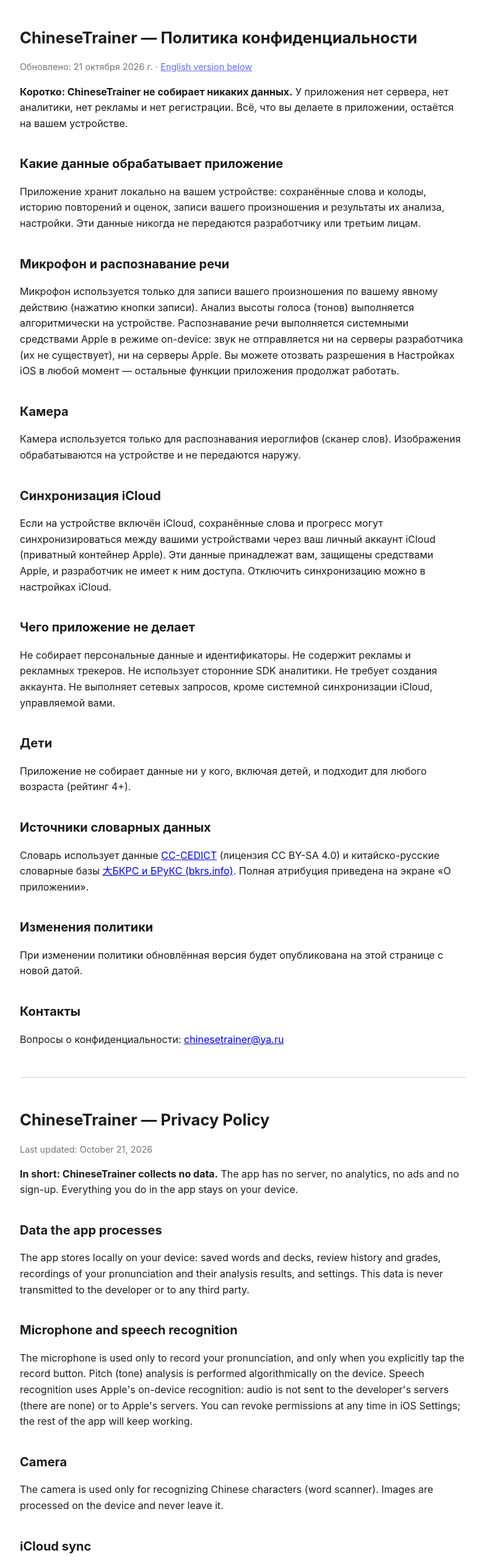
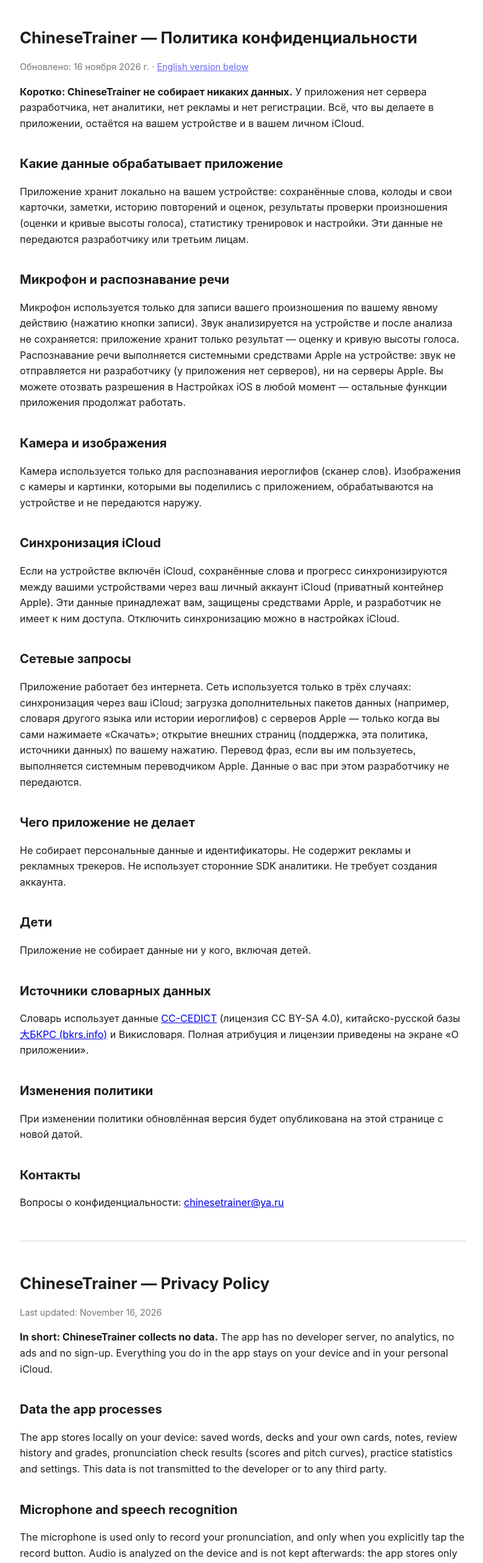
Before and after one commit to agureevroman/chinesetrainer-site, a plain HTML site: page privacy/index.html in a window 1280 px wide. Shown: the top 2522 px of the page at 62% size, without its empty margins (248-1028 px from the left). Drawn offline with Linux system fonts and the light colour scheme.

Commit message:
Update index.html

```diff
--- a/privacy/index.html
+++ b/privacy/index.html
@@ -25,30 +25,33 @@
 <body>
 
 <h1>ChineseTrainer — Политика конфиденциальности</h1>
-<p class="updated">Обновлено: 21 октября 2026 г. · <a href="#en">English version below</a></p>
+<p class="updated">Обновлено: 16 ноября 2026 г. · <a href="#en">English version below</a></p>
 
-<p><strong>Коротко: ChineseTrainer не собирает никаких данных.</strong> У приложения нет сервера, нет аналитики, нет рекламы и нет регистрации. Всё, что вы делаете в приложении, остаётся на вашем устройстве.</p>
+<p><strong>Коротко: ChineseTrainer не собирает никаких данных.</strong> У приложения нет сервера разработчика, нет аналитики, нет рекламы и нет регистрации. Всё, что вы делаете в приложении, остаётся на вашем устройстве и в вашем личном iCloud.</p>
 
 <h2>Какие данные обрабатывает приложение</h2>
-<p>Приложение хранит локально на вашем устройстве: сохранённые слова и колоды, историю повторений и оценок, записи вашего произношения и результаты их анализа, настройки. Эти данные никогда не передаются разработчику или третьим лицам.</p>
+<p>Приложение хранит локально на вашем устройстве: сохранённые слова, колоды и свои карточки, заметки, историю повторений и оценок, результаты проверки произношения (оценки и кривые высоты голоса), статистику тренировок и настройки. Эти данные не передаются разработчику или третьим лицам.</p>
 
 <h2>Микрофон и распознавание речи</h2>
-<p>Микрофон используется только для записи вашего произношения по вашему явному действию (нажатию кнопки записи). Анализ высоты голоса (тонов) выполняется алгоритмически на устройстве. Распознавание речи выполняется системными средствами Apple в режиме on-device: звук не отправляется ни на серверы разработчика (их не существует), ни на серверы Apple. Вы можете отозвать разрешения в Настройках iOS в любой момент — остальные функции приложения продолжат работать.</p>
+<p>Микрофон используется только для записи вашего произношения по вашему явному действию (нажатию кнопки записи). Звук анализируется на устройстве и после анализа не сохраняется: приложение хранит только результат — оценку и кривую высоты голоса. Распознавание речи выполняется системными средствами Apple на устройстве: звук не отправляется ни разработчику (у приложения нет серверов), ни на серверы Apple. Вы можете отозвать разрешения в Настройках iOS в любой момент — остальные функции приложения продолжат работать.</p>
 
-<h2>Камера</h2>
-<p>Камера используется только для распознавания иероглифов (сканер слов). Изображения обрабатываются на устройстве и не передаются наружу.</p>
+<h2>Камера и изображения</h2>
+<p>Камера используется только для распознавания иероглифов (сканер слов). Изображения с камеры и картинки, которыми вы поделились с приложением, обрабатываются на устройстве и не передаются наружу.</p>
 
 <h2>Синхронизация iCloud</h2>
-<p>Если на устройстве включён iCloud, сохранённые слова и прогресс могут синхронизироваться между вашими устройствами через ваш личный аккаунт iCloud (приватный контейнер Apple). Эти данные принадлежат вам, защищены средствами Apple, и разработчик не имеет к ним доступа. Отключить синхронизацию можно в настройках iCloud.</p>
+<p>Если на устройстве включён iCloud, сохранённые слова и прогресс синхронизируются между вашими устройствами через ваш личный аккаунт iCloud (приватный контейнер Apple). Эти данные принадлежат вам, защищены средствами Apple, и разработчик не имеет к ним доступа. Отключить синхронизацию можно в настройках iCloud.</p>
+
+<h2>Сетевые запросы</h2>
+<p>Приложение работает без интернета. Сеть используется только в трёх случаях: синхронизация через ваш iCloud; загрузка дополнительных пакетов данных (например, словаря другого языка или истории иероглифов) с серверов Apple — только когда вы сами нажимаете «Скачать»; открытие внешних страниц (поддержка, эта политика, источники данных) по вашему нажатию. Перевод фраз, если вы им пользуетесь, выполняется системным переводчиком Apple. Данные о вас при этом разработчику не передаются.</p>
 
 <h2>Чего приложение не делает</h2>
-<p>Не собирает персональные данные и идентификаторы. Не содержит рекламы и рекламных трекеров. Не использует сторонние SDK аналитики. Не требует создания аккаунта. Не выполняет сетевых запросов, кроме системной синхронизации iCloud, управляемой вами.</p>
+<p>Не собирает персональные данные и идентификаторы. Не содержит рекламы и рекламных трекеров. Не использует сторонние SDK аналитики. Не требует создания аккаунта.</p>
 
 <h2>Дети</h2>
-<p>Приложение не собирает данные ни у кого, включая детей, и подходит для любого возраста (рейтинг 4+).</p>
+<p>Приложение не собирает данные ни у кого, включая детей.</p>
 
 <h2>Источники словарных данных</h2>
-<p>Словарь использует данные <a href="https://www.mdbg.net/chinese/dictionary?page=cedict">CC-CEDICT</a> (лицензия CC BY-SA 4.0) и китайско-русские словарные базы <a href="https://bkrs.info">大БКРС и БРуКС (bkrs.info)</a>. Полная атрибуция приведена на экране «О приложении».</p>
+<p>Словарь использует данные <a href="https://www.mdbg.net/chinese/dictionary?page=cedict">CC-CEDICT</a> (лицензия CC BY-SA 4.0), китайско-русской базы <a href="https://bkrs.info">大БКРС (bkrs.info)</a> и Викисловаря. Полная атрибуция и лицензии приведены на экране «О приложении».</p>
 
 <h2>Изменения политики</h2>
 <p>При изменении политики обновлённая версия будет опубликована на этой странице с новой датой.</p>
@@ -59,30 +62,33 @@
 <hr>
 
 <h1 id="en">ChineseTrainer — Privacy Policy</h1>
-<p class="updated">Last updated: October 21, 2026</p>
+<p class="updated">Last updated: November 16, 2026</p>
 
-<p><strong>In short: ChineseTrainer collects no data.</strong> The app has no server, no analytics, no ads and no sign-up. Everything you do in the app stays on your device.</p>
+<p><strong>In short: ChineseTrainer collects no data.</strong> The app has no developer server, no analytics, no ads and no sign-up. Everything you do in the app stays on your device and in your personal iCloud.</p>
 
 <h2>Data the app processes</h2>
-<p>The app stores locally on your device: saved words and decks, review history and grades, recordings of your pronunciation and their analysis results, and settings. This data is never transmitted to the developer or to any third party.</p>
+<p>The app stores locally on your device: saved words, decks and your own cards, notes, review history and grades, pronunciation check results (scores and pitch curves), practice statistics and settings. This data is not transmitted to the developer or to any third party.</p>
 
 <h2>Microphone and speech recognition</h2>
-<p>The microphone is used only to record your pronunciation, and only when you explicitly tap the record button. Pitch (tone) analysis is performed algorithmically on the device. Speech recognition uses Apple's on-device recognition: audio is not sent to the developer's servers (there are none) or to Apple's servers. You can revoke permissions at any time in iOS Settings; the rest of the app will keep working.</p>
+<p>The microphone is used only to record your pronunciation, and only when you explicitly tap the record button. Audio is analyzed on the device and is not kept afterwards: the app stores only the result — a score and a pitch curve. Speech recognition uses Apple's on-device recognition: audio is not sent to the developer (the app has no servers) or to Apple's servers. You can revoke permissions at any time in iOS Settings; the rest of the app will keep working.</p>
 
-<h2>Camera</h2>
-<p>The camera is used only for recognizing Chinese characters (word scanner). Images are processed on the device and never leave it.</p>
+<h2>Camera and images</h2>
+<p>The camera is used only for recognizing Chinese characters (word scanner). Camera images and pictures you share with the app are processed on the device and never leave it.</p>
 
 <h2>iCloud sync</h2>
-<p>If iCloud is enabled on your device, your saved words and progress may sync between your devices through your personal iCloud account (Apple's private container). This data belongs to you, is protected by Apple, and the developer has no access to it. You can turn sync off in your iCloud settings.</p>
+<p>If iCloud is enabled on your device, your saved words and progress sync between your devices through your personal iCloud account (Apple's private container). This data belongs to you, is protected by Apple, and the developer has no access to it. You can turn sync off in your iCloud settings.</p>
+
+<h2>Network requests</h2>
+<p>The app works offline. The network is used in three cases only: syncing through your iCloud; downloading optional data packs (for example, a dictionary in another language or character history) from Apple's servers — only when you tap “Download” yourself; and opening external pages (support, this policy, data sources) when you tap them. Phrase translation, if you use it, is performed by Apple's system translator. None of this sends information about you to the developer.</p>
 
 <h2>What the app does not do</h2>
-<p>It does not collect personal data or identifiers. It contains no ads or ad trackers. It uses no third-party analytics SDKs. It requires no account. It makes no network requests other than the system iCloud sync that you control.</p>
+<p>It does not collect personal data or identifiers. It contains no ads or ad trackers. It uses no third-party analytics SDKs. It requires no account.</p>
 
 <h2>Children</h2>
-<p>The app collects no data from anyone, including children, and is suitable for all ages (rated 4+).</p>
+<p>The app collects no data from anyone, including children.</p>
 
 <h2>Dictionary data sources</h2>
-<p>The dictionary uses data from <a href="https://www.mdbg.net/chinese/dictionary?page=cedict">CC-CEDICT</a> (CC BY-SA 4.0 license) and the Chinese–Russian dictionary databases of <a href="https://bkrs.info">BKRS (bkrs.info)</a>. Full attribution is available on the in-app About screen.</p>
+<p>The dictionary uses data from <a href="https://www.mdbg.net/chinese/dictionary?page=cedict">CC-CEDICT</a> (CC BY-SA 4.0 license), the Chinese–Russian database <a href="https://bkrs.info">BKRS (bkrs.info)</a> and Wiktionary. Full attribution and licenses are available on the in-app About screen.</p>
 
 <h2>Changes to this policy</h2>
 <p>If this policy changes, the updated version will be published on this page with a new date.</p>
```
